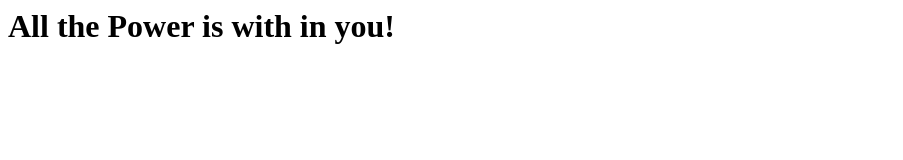
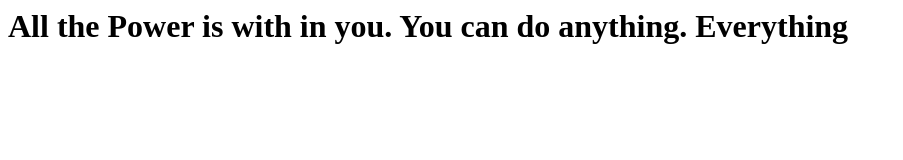
Before and after one commit to davulurikoti/gitbrushup, a plain HTML site: page index.html in a window 1280 px wide. Shown: the whole page, without its empty margins (0-903 px from the left). Drawn offline with Linux system fonts and the light colour scheme.

Commit message:
Seecond Version

```diff
--- a/index.html
+++ b/index.html
@@ -1,5 +1,5 @@
 <html>
 <body>
-<h1> All the Power is with in you!</h1>
+<h1> All the Power is with in you. You can do anything. Everything</h1>
 </body>
 </html>
```
